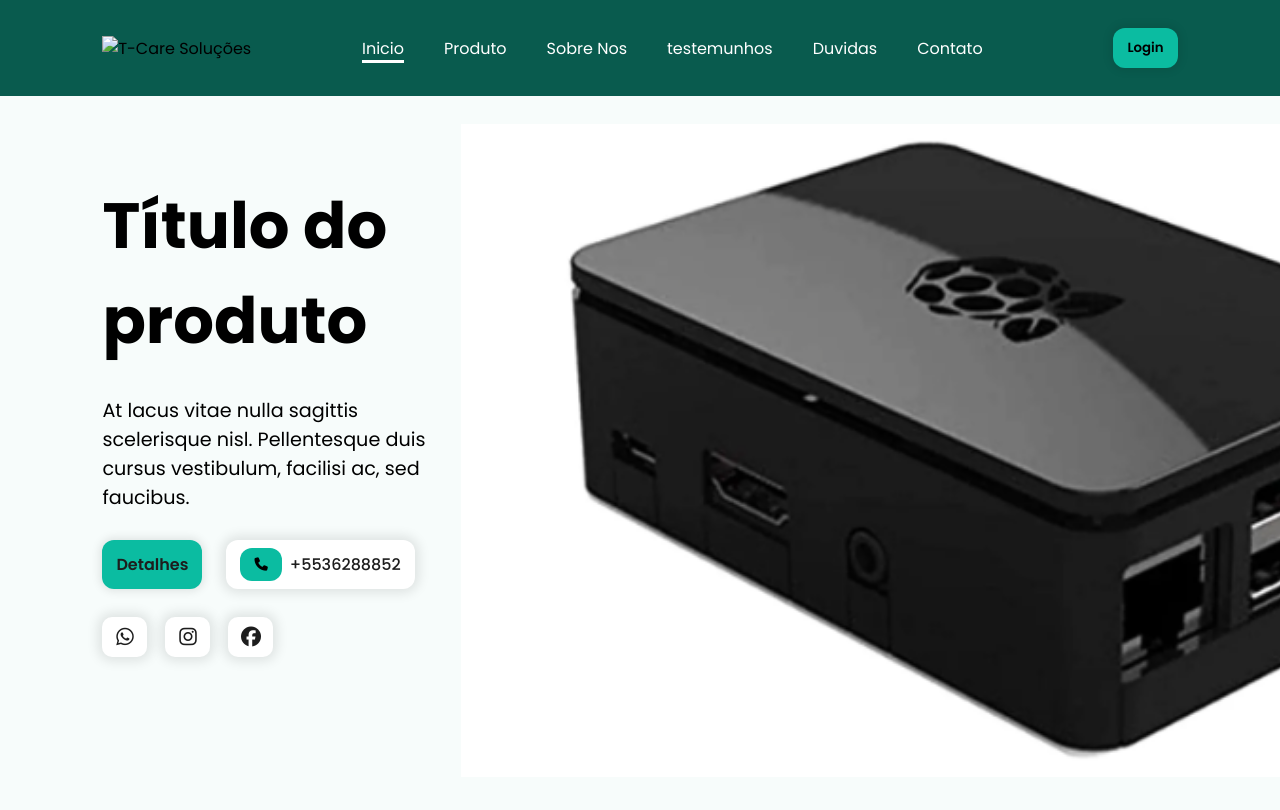
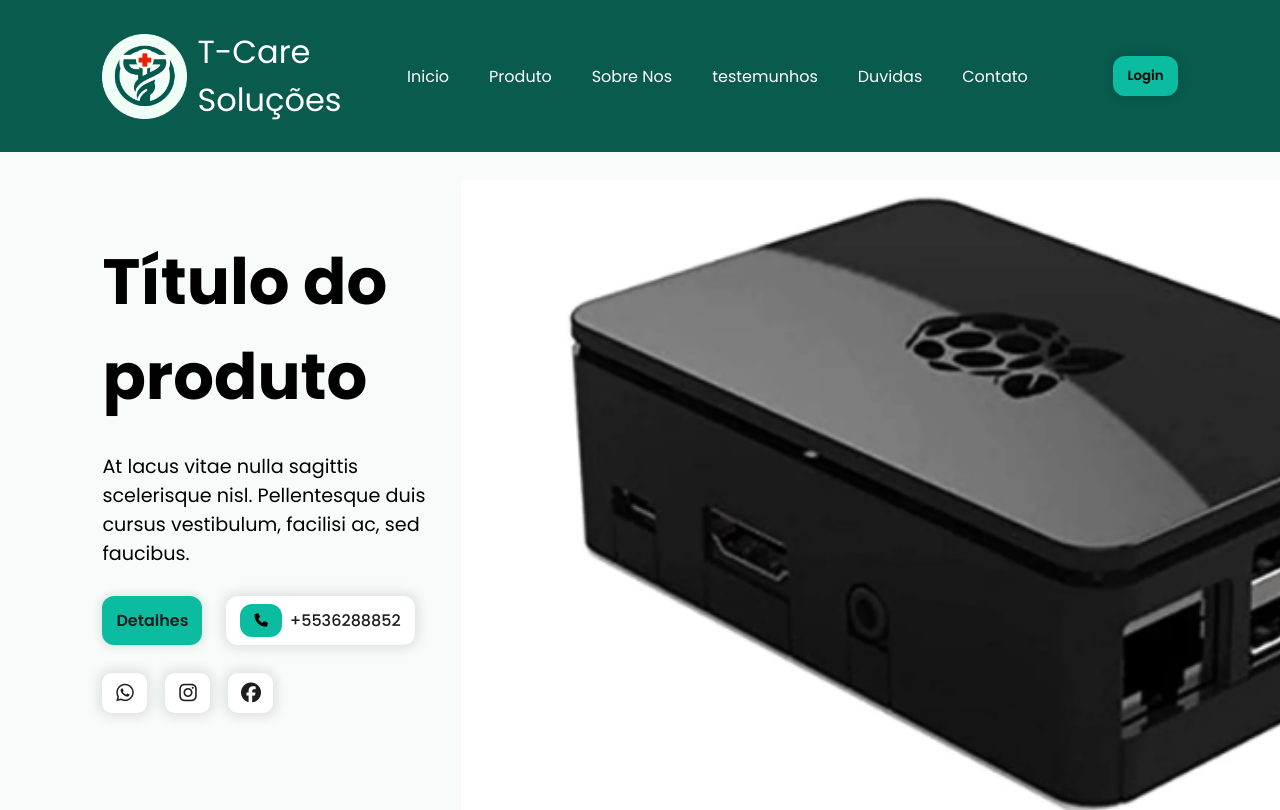
Before and after one commit to DevYdlanorBaggio/FRONT---BRISA---PROJETO-main, a plain HTML site: page index.html in a window 1280 px wide. Shown: the top 810 px of the page. Drawn offline with nearby package versions, Linux system fonts and the light colour scheme.

Commit message:
Agora coloquei o logo e interação na pagina dos menu

```diff
--- a/index.html
+++ b/index.html
@@ -20,8 +20,13 @@
 <body>
     <header>
         <nav id="navbar">
-            <!-- <img src="/src/img/CenterLogo-Tcare.png" alt="T-Care Solucoes"> -->
-            <img src="logo-tecare" alt="T-Care Soluções">
+            <div id="nav_logo">
+                <img src="/src/img/CenterLogo-Tcare.png" alt="T-Care Solucoes" style="width: 85px; height: 85px;">
+                <div class="logo-text">
+                    <div class="logo-text-top">T-Care</div>
+                    <div class="logo-text-bottom">Soluções</div>
+                </div>
+            </div>
 
             <ul id="nav_list">
                 <li class="nav-item active">
@@ -327,9 +332,9 @@
         <footer>
             <div class="footer-content">
                 <div class="logo">
-                    <!-- Insira aqui o código do seu logo -->
+                    <img src="/src/img/CenterLogo-Tcare.png" alt="T-Care">
                 </div>
-                <nav>
+                <nav class="footcenter">
                     <ul>
                         <li><a href="#">Home</a></li>
                         <li><a href="#">Sobre Nós</a></li>
--- a/src/styles/header.css
+++ b/src/styles/header.css
@@ -11,9 +11,24 @@ header {
     justify-content: space-between;
 }
 
-#nav_log {
-    font-size: 24px;
-    /* color: ; */
+#nav_logo {
+    display: flex;
+    align-items: center;
+}
+
+
+.logo-text {
+    margin-left: 10px;
+}
+
+.logo-text-top {
+    font-size: 32px;
+    color: #fff;
+}
+
+.logo-text-bottom {
+    font-size: 32px;
+    color: #fff;
 }
 
 #nav_list {
@@ -22,16 +37,21 @@ header {
     gap: 20px;
 }
 
+
 .nav-item a {
     text-decoration: none;
     color: #ffff;
     font-weight: 600px;
 }
 
-.nav-item.active a {
+.nav-item a:hover {
+    border-bottom: 3px solid #fff; /* Adiciona uma linha na parte inferior */
+}
+
+/* .nav-item.active a {
     color: #ffff;
     border-bottom: 3px solid #ffff;
-}
+} */
 
 #mobile_btn {
     display: none;
```
